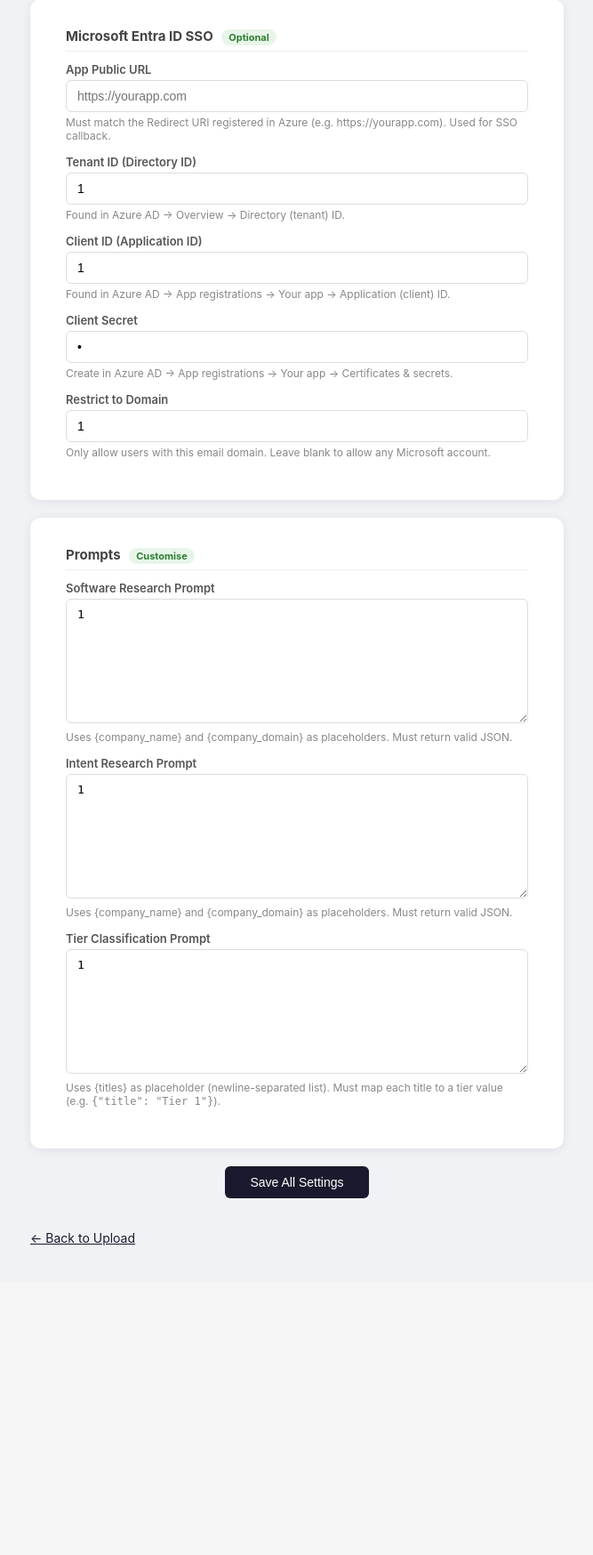
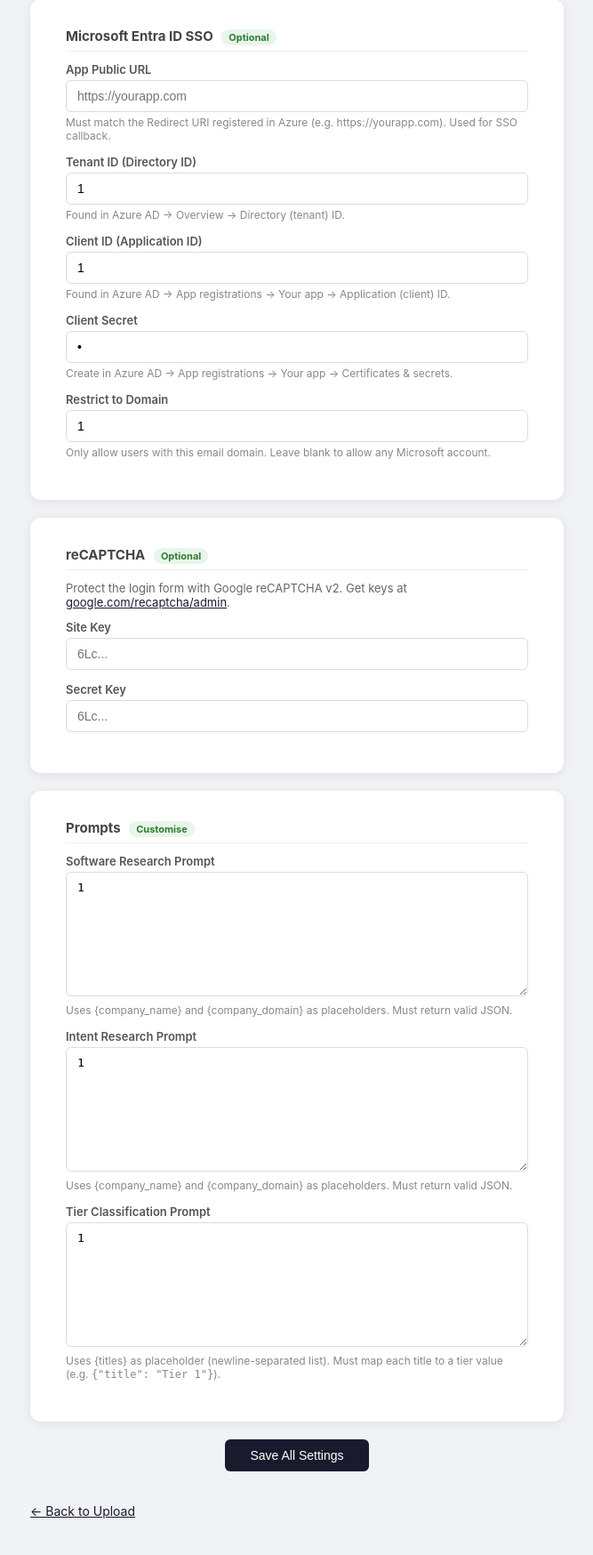
Before and after one commit to synester-black/csv-enricher, a Flask app: page /settings in a window 1280 px wide. Shown: the part 491-2239 px from the top of the page at 89% size, without its empty margins (306-973 px from the left). Before the commit the page ends 1891 px from the top, so only its background shows below. Run offline with Flask 3, Linux system fonts and the light colour scheme; the visitor is signed in with stand-in values (Sample User, id 1); some libraries are stand-ins or nearby versions.

Commit message:
Add Google reCAPTCHA v2 to login form, configurable via Settings

```diff
--- a/app.py
+++ b/app.py
@@ -40,6 +40,10 @@ MICROSOFT_CLIENT_SECRET = os.environ.get('MICROSOFT_CLIENT_SECRET', '')
 MICROSOFT_TENANT_ID = os.environ.get('MICROSOFT_TENANT_ID', '')
 MICROSOFT_ALLOWED_DOMAIN = os.environ.get('MICROSOFT_ALLOWED_DOMAIN', '')
 
+# reCAPTCHA defaults
+RECAPTCHA_SITE_KEY = os.environ.get('RECAPTCHA_SITE_KEY', '')
+RECAPTCHA_SECRET_KEY = os.environ.get('RECAPTCHA_SECRET_KEY', '')
+
 # ---------------------------------------------------------------------------
 # In-memory stores
 # ---------------------------------------------------------------------------
@@ -78,16 +82,36 @@ def login_required(f):
 # ---------------------------------------------------------------------------
 @app.route('/login', methods=['GET', 'POST'])
 def login():
+    error = None
     if request.method == 'POST':
         users = load_users()
         username = request.form.get('username', '').strip()
         password = request.form.get('password', '')
-        if username in users and users[username]['password'] == password:
+
+        # Verify reCAPTCHA if configured
+        site_key = session.get('recaptcha_site_key', RECAPTCHA_SITE_KEY)
+        secret_key = session.get('recaptcha_secret_key', RECAPTCHA_SECRET_KEY)
+        if site_key and secret_key:
+            token = request.form.get('g-recaptcha-response', '')
+            if not token:
+                error = 'Please complete the CAPTCHA'
+            else:
+                resp = requests.post(
+                    'https://www.google.com/recaptcha/api/siteverify',
+                    data={'secret': secret_key, 'response': token},
+                    timeout=10,
+                )
+                if not resp.json().get('success'):
+                    error = 'CAPTCHA verification failed. Try again.'
+
+        if not error and username in users and users[username]['password'] == password:
             session['user'] = username
             flash('Logged in', 'success')
             return redirect(url_for('upload'))
-        flash('Invalid credentials', 'error')
-    return render_template('login.html')
+        if not error:
+            error = 'Invalid credentials'
+    return render_template('login.html',
+        recaptcha_site_key=session.get('recaptcha_site_key', RECAPTCHA_SITE_KEY))
 
 @app.route('/logout')
 def logout():
@@ -112,6 +136,8 @@ def settings():
         session['software_prompt'] = request.form.get('software_prompt', '')
         session['intent_prompt'] = request.form.get('intent_prompt', '')
         session['tier_prompt'] = request.form.get('tier_prompt', '')
+        session['recaptcha_site_key'] = request.form.get('recaptcha_site_key', '')
+        session['recaptcha_secret_key'] = request.form.get('recaptcha_secret_key', '')
         flash('Settings saved', 'success')
         _init_microsoft_oauth()  # Re-init with new values
         return redirect(url_for('upload'))
@@ -127,7 +153,9 @@ def settings():
         microsoft_tenant_id=session.get('microsoft_tenant_id', MICROSOFT_TENANT_ID),
         microsoft_allowed_domain=session.get('microsoft_allowed_domain', MICROSOFT_ALLOWED_DOMAIN),
         app_url=session.get('app_url', ''),
-        software_prompt=sp, intent_prompt=ip, tier_prompt=tp)
+        software_prompt=sp, intent_prompt=ip, tier_prompt=tp,
+        recaptcha_site_key=session.get('recaptcha_site_key', RECAPTCHA_SITE_KEY),
+        recaptcha_secret_key=session.get('recaptcha_secret_key', RECAPTCHA_SECRET_KEY))
 
 # ---------------------------------------------------------------------------
 # Routes – Upload
--- a/templates/login.html
+++ b/templates/login.html
@@ -61,8 +61,14 @@
       <input type="text" name="username" id="username" autofocus>
       <label for="password">Password</label>
       <input type="password" name="password" id="password">
+      {% if recaptcha_site_key %}
+      <div class="g-recaptcha" data-sitekey="{{ recaptcha_site_key }}" style="margin-bottom:16px;"></div>
+      {% endif %}
       <button type="submit" class="btn btn-primary">Sign In</button>
     </form>
   </div>
+  {% if recaptcha_site_key %}
+  <script src="https://www.google.com/recaptcha/api.js" async defer></script>
+  {% endif %}
 </body>
 </html>
--- a/templates/settings.html
+++ b/templates/settings.html
@@ -93,6 +93,17 @@
       </div>
 
       <div class="card">
+        <h2>reCAPTCHA <span class="badge">Optional</span></h2>
+        <p style="font-size:13px;color:#666;margin-bottom:12px;">Protect the login form with Google reCAPTCHA v2. Get keys at <a href="https://www.google.com/recaptcha/admin" target="_blank" style="color:#1a1a2e;">google.com/recaptcha/admin</a>.</p>
+        <label for="recaptcha_site_key">Site Key</label>
+        <input type="text" name="recaptcha_site_key" id="recaptcha_site_key"
+               value="{{ recaptcha_site_key }}" placeholder="6Lc...">
+        <label for="recaptcha_secret_key">Secret Key</label>
+        <input type="password" name="recaptcha_secret_key" id="recaptcha_secret_key"
+               value="{{ recaptcha_secret_key }}" placeholder="6Lc...">
+      </div>
+
+      <div class="card">
         <h2>Prompts <span class="badge">Customise</span></h2>
 
         <label for="software_prompt">Software Research Prompt</label>
```
Also changed, not shown: 1 other file.
